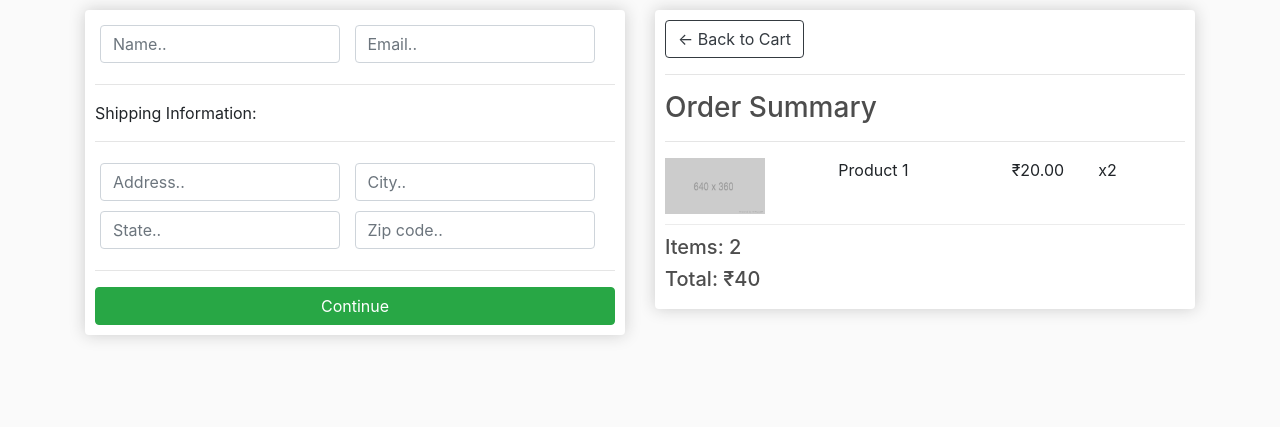
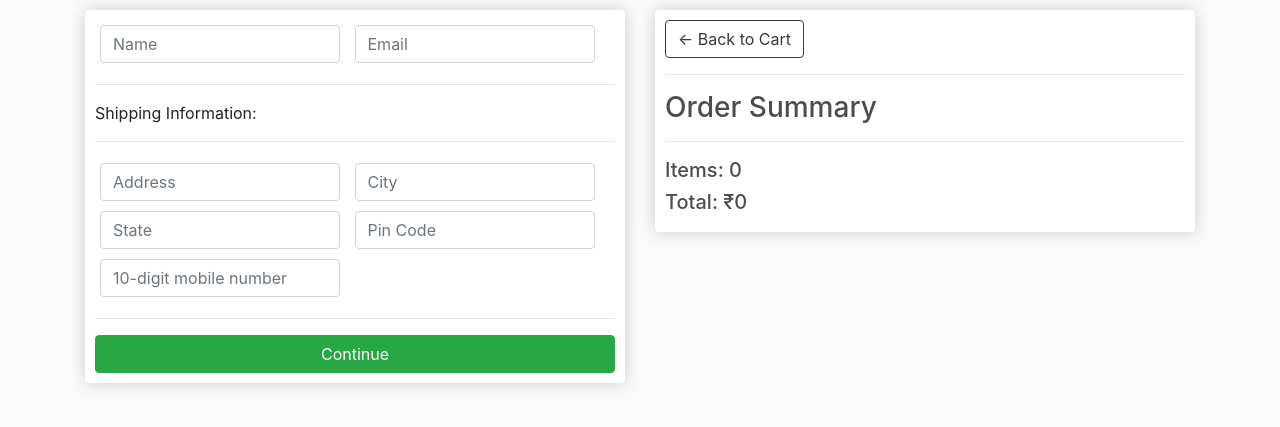
Before and after one commit to vinit-modi/Ecommerce-Website, a Django app: page /checkout/ in a window 1280 px wide. Shown: the part 56-483 px from the top of the page. Run offline with Django 3.2, Linux system fonts and the light colour scheme; some libraries are stand-ins or nearby versions.

Commit message:
render the checkout page

```diff
--- a/store/templates/store/checkout.html
+++ b/store/templates/store/checkout.html
@@ -16,10 +16,10 @@
                 <form id="form">
                     <div id="user-info">
                         <div class="form-field">
-							<input required class="form-control" type="text" name="name" placeholder="Name..">
+							<input required class="form-control" type="text" name="name" placeholder="Name">
 						</div>
 						<div class="form-field">
-							<input required class="form-control" type="email" name="email" placeholder="Email..">
+							<input required class="form-control" type="email" name="email" placeholder="Email">
 						</div>
                     </div>
                     <div id="shipping-info">
@@ -27,16 +27,19 @@
 						<p>Shipping Information:</p>
 						<hr>
 						<div class="form-field">
-							<input class="form-control" type="text" name="address" placeholder="Address..">
+							<input class="form-control" type="text" name="address" placeholder="Address">
 						</div>
 						<div class="form-field">
-							<input class="form-control" type="text" name="city" placeholder="City..">
+							<input class="form-control" type="text" name="city" placeholder="City">
 						</div>
 						<div class="form-field">
-							<input class="form-control" type="text" name="state" placeholder="State..">
+							<input class="form-control" type="text" name="state" placeholder="State">
 						</div>
 						<div class="form-field">
-							<input class="form-control" type="number" name="zipcode" placeholder="Zip code..">
+							<input class="form-control" type="number" name="zipcode" placeholder="Pin Code">
+						</div>
+						<div class="form-field">
+							<input class="form-control" type="number" name="phone" placeholder="10-digit mobile number">
 						</div>
                     </div>
                     <hr>
@@ -55,14 +58,16 @@
 				<hr>
 				<h3>Order Summary</h3>
 				<hr>
+				{% for item in items %}
 				<div class="cart-row">
-					<div style="flex:2"><img class="row-image" src="{% static 'images/placeholder.png' %}"></div>
-					<div style="flex:2"><p>Product 1</p></div>
-					<div style="flex:1"><p>₹20.00</p></div>
-					<div style="flex:1"><p>x2</p></div>
+					<div style="flex:2"><img class="row-image" src="{{ item.Product.imageURL }}"></div>
+					<div style="flex:2"><p>{{ item.Product.name }}</p></div>
+					<div style="flex:1"><p>₹{{ item.Product.price|floatformat:0 }}</p></div>
+					<div style="flex:1"><p>x{{ item.quantity }}</p></div>
 				</div>
-				<h5>Items:   2</h5>
-				<h5>Total:   ₹40</h5>
+				{% endfor %}
+				<h5>Items: {{ order.get_cart_items }}</h5>
+				<h5>Total: ₹{{ order.get_cart_total|floatformat:0 }}</h5>
             </div>
         </div>
     </div>
--- a/store/views.py
+++ b/store/views.py
@@ -21,5 +21,13 @@ def cart(request):
     return render(request, 'store/cart.html', context)
 
 def checkout(request):
-    context = {}
+    if request.user.is_authenticated:
+        customer = request.user.customer
+        order, created = Order.objects.get_or_create(customer=customer, complete = False) #* Good Part
+        items = order.order_item_set.all()  #* Good Part
+    else:
+        items = []
+        order = {'get_cart_total':0, 'get_cart_items':0}
+
+    context = {'items':items, 'order':order}
     return render(request, 'store/checkout.html', context)
```
